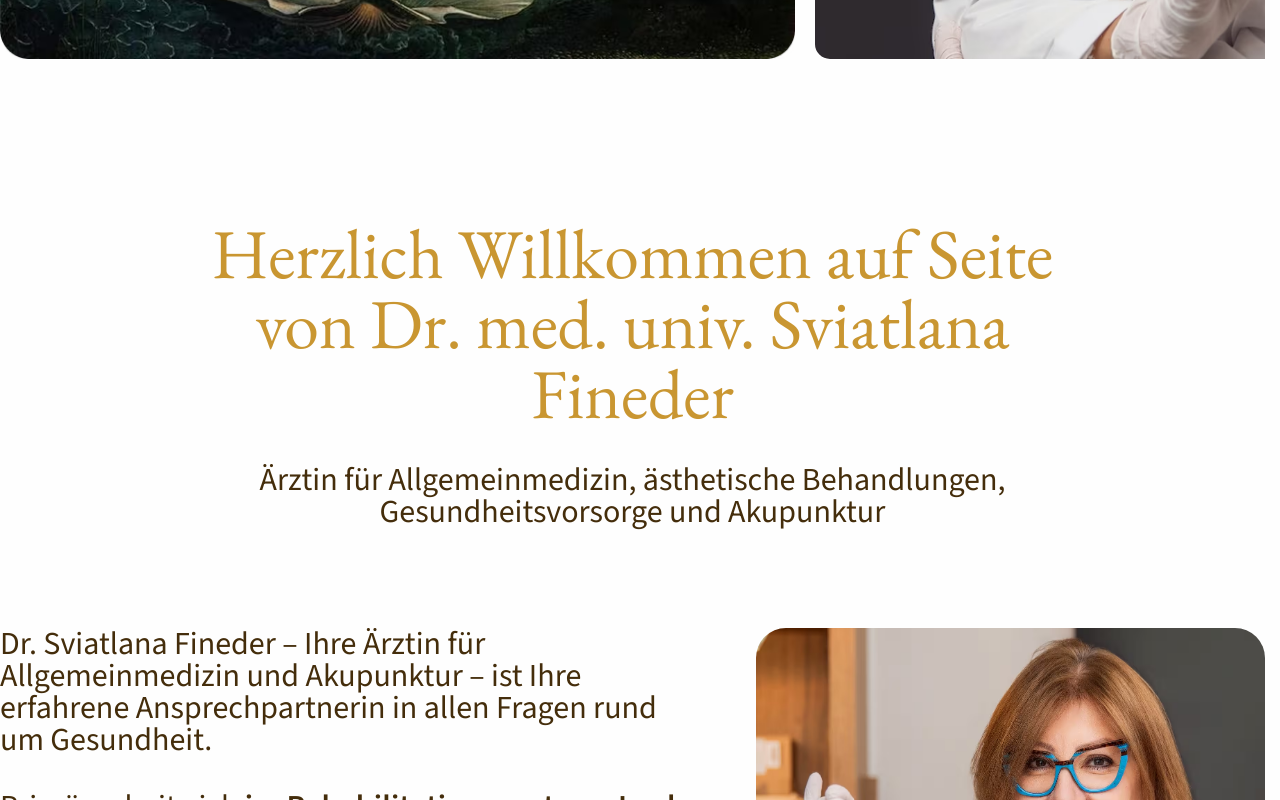
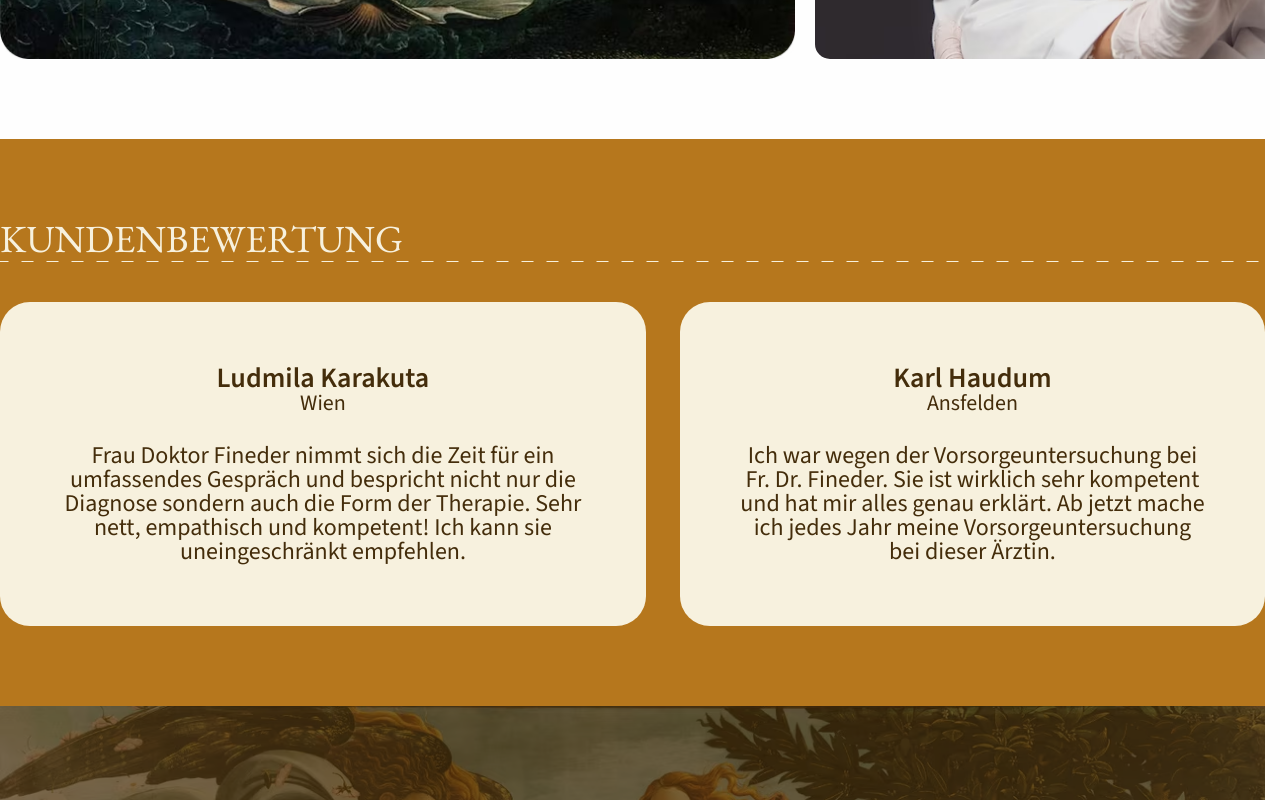
Before and after one commit to Ronddaa/finder, a React (Vite) app: page /about/kundenbewertung in a window 1280 px wide. Shown: the part 920-1720 px from the top of the page. Built offline with nearby package versions, Linux system fonts and the light colour scheme.

Commit message:
update about revies page

```diff
--- a/src/App.jsx
+++ b/src/App.jsx
@@ -5,6 +5,7 @@ import Footer from "./components/Footer/Footer";
 import useIsDesktop from "./hooks/useIsDesktop";
 import ProposForMedicalPage from "./pages/PropsForMedical/PropsForMediaclPage";
 import AboutPage from "./pages/About/AboutPage";
+import AboutReviewsPage from "./pages/About/AboutReviewsPage";
 
 export default function App() {
   const isDesktop = useIsDesktop(1024);
@@ -20,7 +21,7 @@ export default function App() {
             element={<ProposForMedicalPage />}
           />
           <Route path="/about" element={<AboutPage />} />
-          <Route path="/about/kundenbewertung" element={<AboutPage />} />
+          <Route path="/about/kundenbewertung" element={<AboutReviewsPage />} />
         </Routes>
       </main>
       <Footer />
--- a/src/pages/About/AboutReviewsPage.jsx
+++ b/src/pages/About/AboutReviewsPage.jsx
@@ -0,0 +1,11 @@
+import Reviews from "../../components/Reviews/Reviews";
+import HeroAbout from "../../modules/About/HeroAbout/HeroAbout";
+
+export default function AboutReviewsPage() {
+    return (
+        <>
+            <HeroAbout />
+            <Reviews />
+        </>
+    )
+}
```
